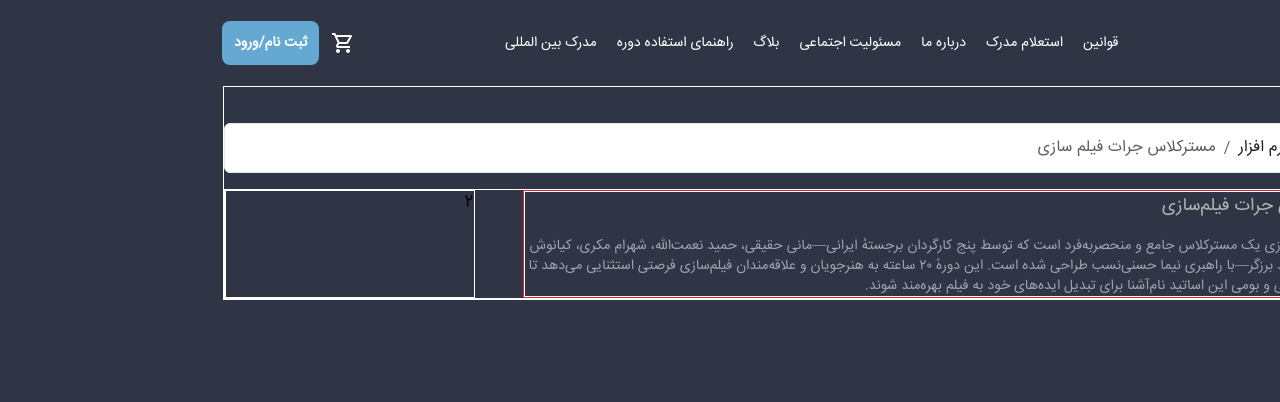
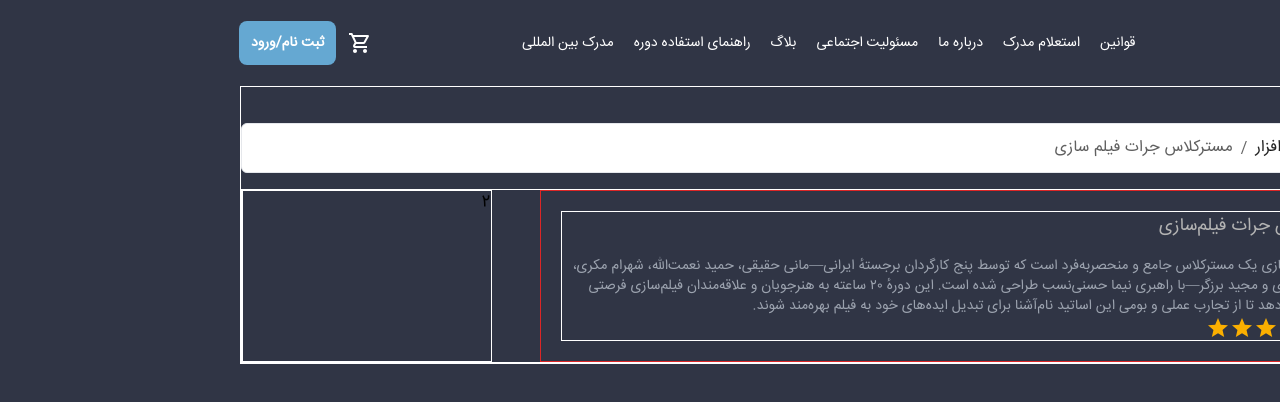
Before and after one commit to puryahajian/octavaz, a Next.js app: page /detailProduct in a window 1280 px wide. Shown: the top 402 px of the page. Built offline with nearby package versions, Linux system fonts and the light colour scheme.

Commit message:
fixed-edit-detail

```diff
--- a/src/app/components/atoms/star-feedback.jsx
+++ b/src/app/components/atoms/star-feedback.jsx
@@ -22,7 +22,7 @@ function StarFeedback() {
     const value = 3.5;
 
     return (
-        <Box sx={{ width: 200, display: 'flex', alignItems: 'center', direction: 'ltr' }}>
+        <Box sx={{ width: 'max-content', display: 'flex', alignItems: 'center', direction: 'ltr' }}>
             <Rating
                 value={value}
                 readOnly
--- a/src/app/components/organisms/detail-info-product.jsx
+++ b/src/app/components/organisms/detail-info-product.jsx
@@ -1,13 +1,17 @@
 import React from 'react'
 import Title from '../atoms/title'
 import Text from '../atoms/text'
+import StarFeedback from '../atoms/star-feedback'
 
 function DetailInfoProduct() {
   return (
     <div className='border border-red-600 w-10/12'>
-        <div className='border border-white'>
-            <Title>مسترکلاس جرات فیلم‌سازی</Title>
+        <div className='border border-white mx-5 my-5'>
+            <Title className={`text-3xl font-bold`}>مسترکلاس جرات فیلم‌سازی</Title>
             <Text className={`mt-4`}>جرئت فیلم‌سازی یک مسترکلاس جامع و منحصربه‌فرد است که توسط پنج کارگردان برجستهٔ ایرانی—مانی حقیقی، حمید نعمت‌الله، شهرام مکری، کیانوش عیاری و مجید برزگر—با راهبری نیما حسنی‌نسب طراحی شده است. این دورهٔ ۲۰ ساعته به هنرجویان و علاقه‌مندان فیلم‌سازی فرصتی استثنایی می‌دهد تا از تجارب عملی و بومی این اساتید نام‌آشنا برای تبدیل ایده‌های خود به فیلم بهره‌مند شوند.</Text>
+            <div>
+              <StarFeedback/>
+            </div>
         </div>
     </div>
   )
--- a/src/app/components/organisms/feature-home.jsx
+++ b/src/app/components/template/feature-home-template.jsx
@@ -1,8 +1,8 @@
 import React from 'react'
-import FeatureComponent from './feature-component'
+import FeatureComponent from '../organisms/feature-component'
 import Title from '../atoms/title'
 
-function FeatureHome() {
+function FeatureHomeTemplate() {
     return (
         <div className='!mt-20 m-auto px-3 max-w-[1160px] max-sm:px-3'>
             <Title className={`mb-4`}>دوره های جامع اکتاواز</Title>
@@ -17,4 +17,4 @@ function FeatureHome() {
     )
 }
 
-export default FeatureHome
+export default FeatureHomeTemplate
--- a/src/app/page.jsx
+++ b/src/app/page.jsx
@@ -1,19 +1,18 @@
 import Title from "./components/atoms/title";
-import FeatureHome from "./components/organisms/feature-home";
+import FeatureHomeTemplate from "./components/template/feature-home-template";
 import SliderMain from "./components/organisms/Slider";
 import Footer from "./components/template/footer";
 import Header from "./components/template/Header";
-import TabCategoryHome from "./components/template/tab-category-home";
 
 export default function Home() {
   return (
     <main>
       <Header/>
       <SliderMain/>
-      <FeatureHome/>
+      <FeatureHomeTemplate/>
       <div className="!mt-20 max-w-[1160px] m-auto px-3">
         <Title className={`max-[940px]:hidden`}>دسته بندی دوره ها</Title>
-        <TabCategoryHome/>
+        <FeatureHomeTemplate/>
       </div>
       <Footer/>
     </main>
```
